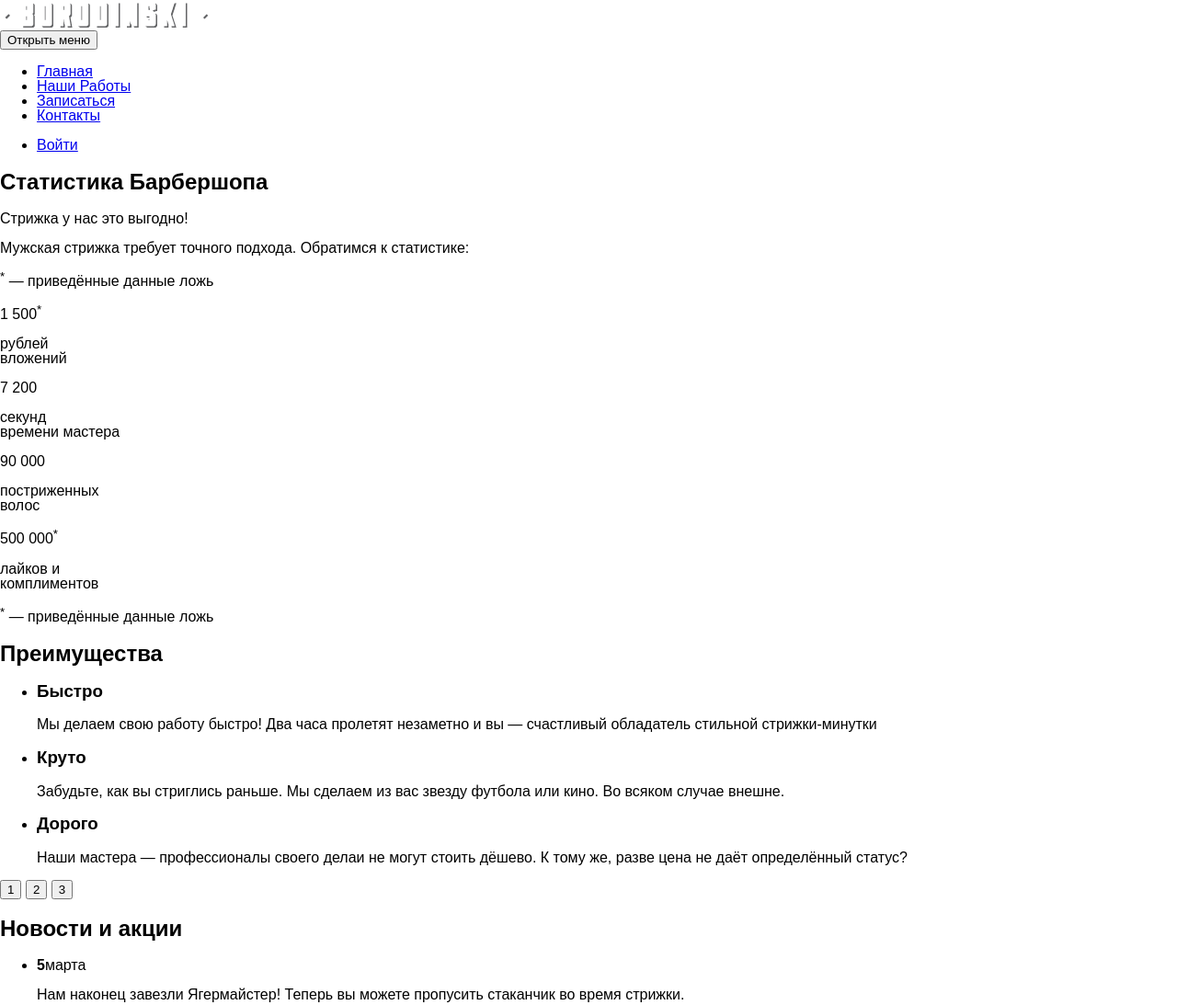
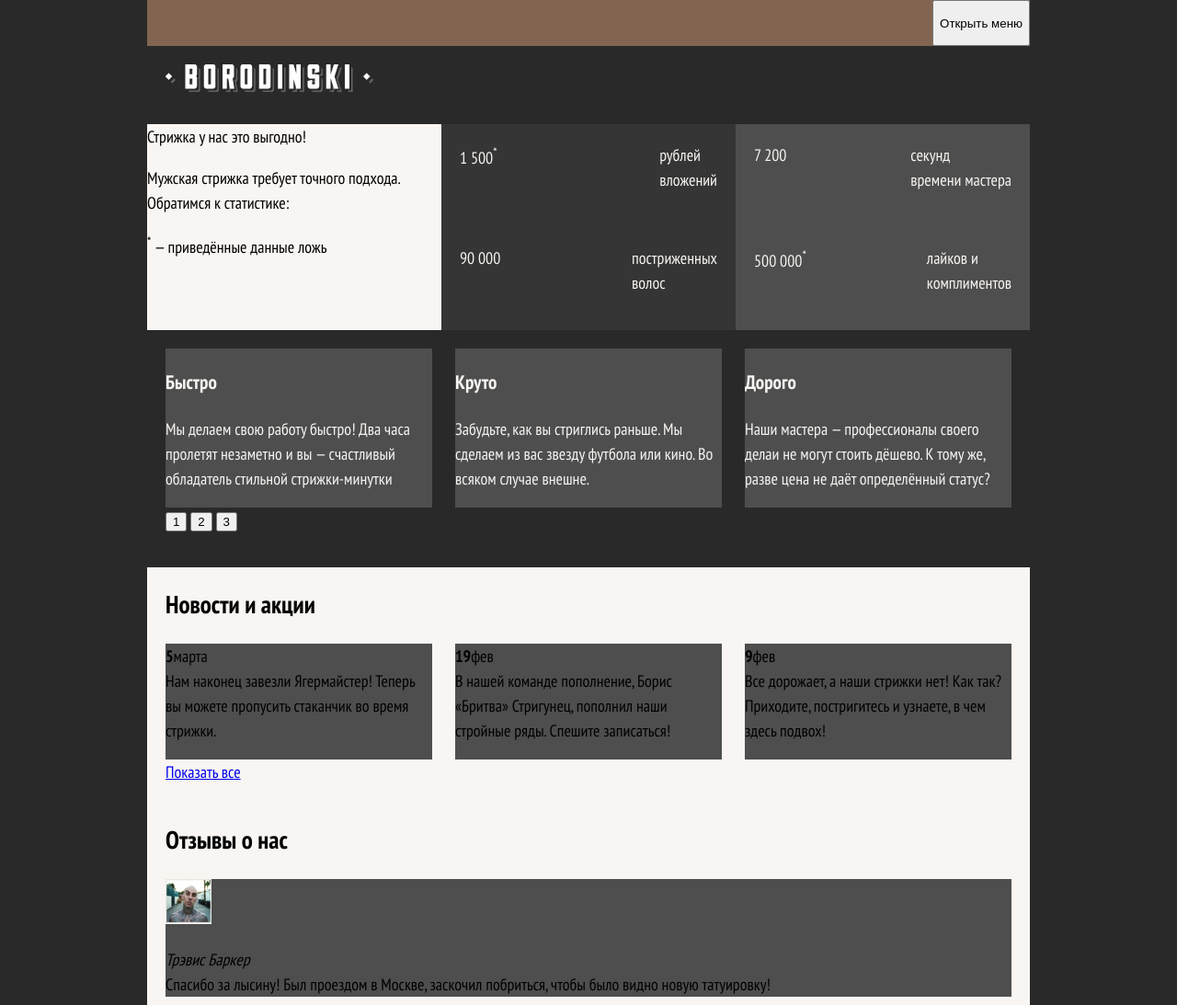
Before and after one commit to SergoDrovski/barbershop-project2, a website: page app/index.html in a window 1280 px wide. Shown: the top 1093 px of the page at 92% size. Drawn offline with Linux system fonts and the light colour scheme.

Commit message:
настроен Gulp, свёрстана адаптиная сетка index

```diff
--- /dev/null
+++ b/app/css/sass/style.scss
@@ -0,0 +1,314 @@
+/*Переменные*/
+$bg-darkgrey: #292929;
+$bg-lightgrey: #f8f5f2;
+$table-width: 768px;
+$desktop-width: 1200px;
+
+@font-face {
+  font-weight: normal;
+  font-family: 'PT Sans Narrow';
+  src: url(../fonts/PTSansNarrow-Regular.ttf);
+}
+
+@font-face {
+  font-weight: bold;
+  font-family: 'PT Sans Narrow';
+  src: url(../fonts/PTSansNarrow-Bold.ttf);
+}
+
+*, *::before, *::after {
+  box-sizing: border-box;
+}
+
+h1, h2, p, ul, {
+  margin-top: 0;
+}
+
+.visually-hidden {
+  position: absolute;
+  clip: rect(0 0 0 0);
+  width: 1px;
+  height: 1px;
+  margin: -1px;
+}
+
+body {
+  min-width: 320px;
+
+  margin: 0;
+  padding: 0;
+
+  font-size: 18px;
+  line-height: 1.5;
+  font-family: 'PT Sans Narrow', sans-serif;
+  color: #f7f4f1;
+  font-style: normal;
+
+  background-color: $bg-darkgrey;
+}
+
+img {
+  max-width: 100%;
+  height: auto;
+}
+
+.page-header {
+  display: grid;
+}
+
+.page-header--logo {
+  display: block;
+
+  padding: 20px;
+
+  height: 85px;
+}
+
+.main-nav {
+  display: flex;
+  justify-content: flex-end;
+
+  height: 50px;
+
+  background-color: #826550;;
+}
+
+.main-nav--wrapper {
+  display: none;
+}
+
+@media (min-width: 660px) {
+  .main-nav {
+    order: -1;
+  }
+}
+
+.page-main {
+  margin: 0;
+}
+
+.stats {
+  color: black;
+
+  background-color: $bg-lightgrey;
+}
+
+.stats--item:nth-child(2n-1) {
+  background-color: #353535;
+}
+.stats--item:nth-child(2n) {
+  background-color: #4e4e4e;
+}
+
+.stats--item {
+  display: flex;
+  justify-content: space-between;
+
+  padding: 20px;
+
+  color: #f7f4f1;
+}
+
+.stats--legend--top {
+  display: none;
+}
+
+.stats--legend--bottom {
+  margin: 0;
+
+  color: #ffffff;
+
+  background-color: $bg-darkgrey;
+}
+
+.stats {
+  display: grid;
+}
+
+.stats--list {
+  display: contents;
+}
+
+@media (min-width: 660px) {
+
+  .stats--legend--top {
+    display: block;
+  }
+
+  .stats--legend--bottom {
+    display: none;
+  }
+
+  .stats {
+    grid-template-columns: repeat(2, 1fr);
+  }
+
+}
+
+@media (min-width: 660px) and (max-width: 1023px) {
+  .stats--header {
+    grid-column-start: 1;
+    grid-column-end: 3;
+  }
+}
+
+@media (min-width: 1024px) {
+  .stats {
+    grid-template-columns: repeat(3, 1fr);
+  }
+
+  .stats--header {
+    grid-column-start: 1;
+    grid-column-end: 2;
+    grid-row-start: 1;
+    grid-row-end: 3;
+  }
+}
+
+
+
+
+.advantages--wrapper {
+  padding: 20px;
+}
+
+.advantages--list {
+  display: grid;
+  grid-gap: 25px;
+
+  margin: 0;
+  padding: 0;
+}
+
+.advantages--list, .news--list {
+
+
+  list-style-type: none;
+}
+
+ .advantages--item, .news--item, .reviews--item {
+   background-color: #4e4e4e;
+ }
+
+@media (min-width: 1024px) {
+  .advantages--list {
+    grid-template-columns: repeat(3, 1fr);
+  }
+}
+
+
+.news {
+  padding: 20px;
+
+  color: black;
+
+  background-color: $bg-lightgrey;
+}
+
+.news--list {
+  display: grid;
+  grid-gap: 25px;
+
+  margin: 0;
+  padding: 0;
+}
+
+@media (min-width: 660px) {
+  .news--list {
+    grid-template-columns: repeat(2, 1fr);
+  }
+}
+
+@media (min-width: 1024px) {
+  .news--list {
+    grid-template-columns: repeat(3, 1fr);
+  }
+}
+
+.reviews {
+  color: black;
+
+  background-color: $bg-lightgrey;
+}
+
+.reviews--wrapper {
+  padding: 20px;
+}
+
+.reviews--write {
+  display: none;
+}
+
+.reviews--item {
+  margin: 0;
+}
+
+.page-footer {
+  background-color: $bg-darkgrey;
+}
+
+.social--title {
+  display: none;
+}
+
+.page-footer--contacts,
+.page-footer--social,
+.page-footer--copyright {
+  padding: 20px;
+
+  list-style-type: none;
+
+  background-color: #4e4e4e;
+}
+
+.page-footer--wrapper {
+  display: grid;
+}
+
+@media (min-width: 660px) {
+ .page-footer--wrapper {
+    grid-template-columns: repeat(3, 1fr);
+  }
+}
+
+@media (min-width: 660px) and (max-width: 1024px) {
+  .page-footer--contacts {
+    grid-column-start: 1;
+    grid-column-end: 3;
+  }
+
+  .page-footer--social {
+    grid-column-start: 1;
+    grid-column-end: 4;
+    grid-row-start: 2;
+  }
+}
+
+@media (max-width: 659px) {
+  .page-header,
+  .page-main,
+  .page-footer {
+    min-width: 280px;
+  }
+}
+
+@media (min-width: 660px) {
+  .page-header,
+  .page-main,
+  .page-footer {
+    margin: 0 auto;
+
+    max-width: 640px;
+  }
+}
+
+
+@media (min-width: 1024px) {
+  .page-header,
+  .page-main,
+  .page-footer {
+    margin: 0 auto;
+
+    max-width: 960px;
+  }
+}
--- a/src/index.html
+++ b/app/index.html
@@ -6,7 +6,7 @@
     <meta http-equiv="X-UA-Compatible" content="ie=edge">
     <title>Барбершоп Borodinski</title>
 
-    <link rel="stylesheet" href="styles/style.css">
+    <link rel="stylesheet" href="css/style.css">
 </head>
 <body>
   <header class="page-header ">
@@ -28,11 +28,9 @@
         </ul>
       </div>
     </nav>
-
   </header>
 
   <main class="page-main">
-
     <section class="stats">
       <header class="stats--header">
         <h1 class="visually-hidden">Статистика Барбершопа</h1>
@@ -41,19 +39,19 @@
         <p class="stats--legend stats--legend--top"><sup>*</sup> — приведённые данные ложь</p>
       </header>
       <div class="stats--list">
-        <div>
+        <div class="stats--item">
           <p class="stats--value">1 500<sup>*</sup></p>
           <p class="stats--field">рублей<br>вложений</p>
         </div>
-        <div>
+        <div class="stats--item">
           <p class="stats--value">7 200</p>
           <p class="stats--field">секунд<br> времени мастера</p>
         </div>
-        <div>
+        <div class="stats--item">
           <p class="stats--value">90 000</p>
           <p class="stats--field">постриженных<br> волос</p>
         </div>
-        <div>
+        <div class="stats--item">
           <p class="stats--value">500 000<sup>*</sup></p>
           <p class="stats--field">лайков и<br> комплиментов</p>
         </div>
--- /dev/null
+++ b/gulpfile.js
@@ -0,0 +1,40 @@
+
+// Определяем константы Gulp
+const gulp = require('gulp');
+
+// Подключаем модули gulp-sass
+const sass = require('gulp-sass');
+
+// Подключаем Autoprefixer
+const autoprefixer = require('gulp-autoprefixer');
+
+// Подключаем модуль gulp-clean-css
+const cleancss = require('gulp-clean-css');
+
+// Подключаем Browsersync
+const browserSync = require('browser-sync').create();
+
+function styles() {
+  return gulp.src('./app/css/sass/*.scss') // Выбираем источник: "app/sass/main.sass" или "app/less/main.less"
+    .pipe(sass().on('error', sass.logError)) // Преобразуем значение переменной "preprocessor" в функцию
+    .pipe(autoprefixer({ overrideBrowserslist: ['last 10 versions'], grid: true })) // Создадим префиксы с помощью Autoprefixer
+    .pipe(cleancss( { level: { 1: { specialComments: 0 } } , format: 'beautify' } )) // Минифицируем стили
+    .pipe(gulp.dest('./app/css')) // Выгрузим результат в папку "app/css/"
+    .pipe(browserSync.stream());
+}
+
+function watch() {
+  browserSync.init({ // Инициализация Browsersync
+    server: { baseDir: 'app/' }, // Указываем папку сервера
+    notify: false, // Отключаем уведомления
+    online: true // Режим работы: true или false
+  })
+  // Мониторим файлы препроцессора на изменения
+  gulp.watch('./app/css/sass/*.scss', styles);
+  gulp.watch('./app/*.html').on('change', browserSync.reload);
+}
+
+
+// Экспортируем функцию styles() в таск styles
+exports.styles = styles;
+exports.watch = watch;
```
Also changed, not shown: package.json (+11 -1 lines), app/css/style.css (added), app/fonts/PTSansNarrow-Bold.ttf (added), app/fonts/PTSansNarrow-Regular.ttf (added), app/img/Layer_36.jpg (renamed from src/img/Layer_36.jpg), app/img/logotype-mobile.png (renamed from src/img/logotype-mobile.png), src/styles/style.css (deleted), 3 other files.
